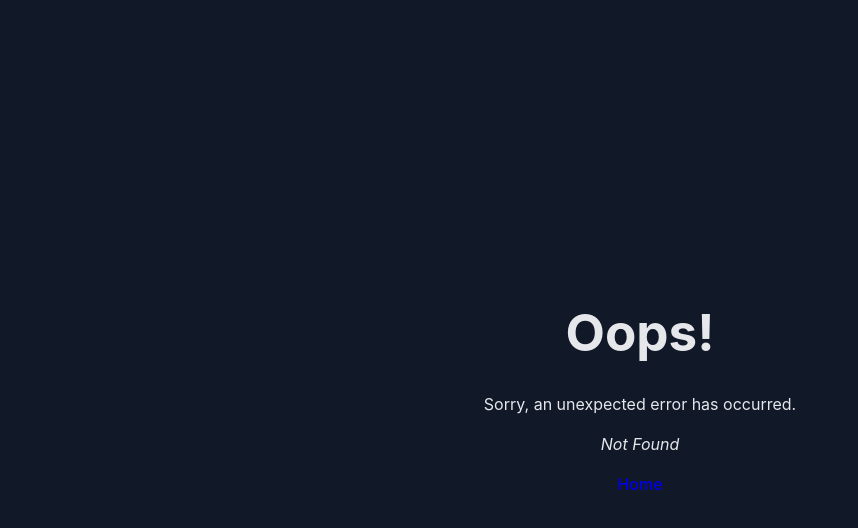
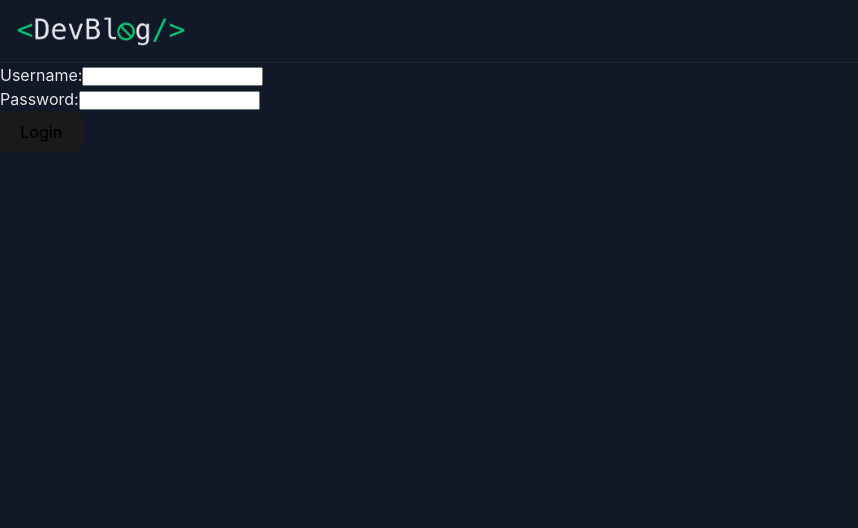
Before and after one commit to JamieYau/blog-client, a React (Vite) app: page /login in a window 1280 px wide. Before the commit this address had no page. Shown: the top 528 px of the page, without its empty margins (0-858 px from the left). Built offline with nearby package versions, Linux system fonts and the light colour scheme.

Commit message:
Add login page

```diff
--- a/src/api.js
+++ b/src/api.js
@@ -1,8 +1,21 @@
+const BASE_URL = import.meta.env.VITE_API_BASE_URL;
+
+export async function login(username, password) {
+  const response = await fetch(`${BASE_URL}/auth/login`, {
+    method: "POST",
+    headers: {
+      "Content-Type": "application/json",
+    },
+    body: JSON.stringify({ username, password }),
+  });
+  return response.json();
+}
+
 export async function getPosts() {
   let posts;
   // Fetch the list of blog posts from your API
   try {
-    const response = await fetch("http://localhost:3000/api/posts");
+    const response = await fetch(`${BASE_URL}/posts`);
     const postsData = await response.json();
     if (!postsData.success) {
       throw new Error("Failed to fetch post: " + postsData.errors);
@@ -13,7 +26,7 @@ export async function getPosts() {
     const postsWithAuthors = await Promise.all(
       posts.map(async (post) => {
         const authorResponse = await fetch(
-          `http://localhost:3000/api/users/${post.authorId}`
+          `${BASE_URL}/users/${post.authorId}`
         );
         const authorData = await authorResponse.json();
 
@@ -41,7 +54,7 @@ export async function getPosts() {
 export async function getPost(postId) {
   try {
     // Fetch the post data from your API
-    const response = await fetch(`http://localhost:3000/api/posts/${postId}`);
+    const response = await fetch(`${BASE_URL}/posts/${postId}`);
     const postData = await response.json();
 
     if (!postData.success) {
@@ -51,9 +64,7 @@ export async function getPost(postId) {
     const post = postData.data;
 
     // Fetch the author's name for the post
-    const authorResponse = await fetch(
-      `http://localhost:3000/api/users/${post.authorId}`
-    );
+    const authorResponse = await fetch(`${BASE_URL}/users/${post.authorId}`);
     const authorData = await authorResponse.json();
 
     if (!authorData.success) {
@@ -80,7 +91,7 @@ export async function getPostComments(postId) {
   let comments;
   // Fetch the list of blog comments from your API
   try {
-      const response = await fetch(`http://localhost:3000/api/posts/${postId}/comments`);
+    const response = await fetch(`${BASE_URL}/posts/${postId}/comments`);
     const commentsData = await response.json();
     if (!commentsData.success) {
       throw new Error("Failed to fetch comments: " + commentsData.errors);
@@ -91,7 +102,7 @@ export async function getPostComments(postId) {
     const commentsWithAuthors = await Promise.all(
       comments.map(async (comment) => {
         const authorResponse = await fetch(
-            `http://localhost:3000/api/users/${comment.authorId}`
+          `${BASE_URL}/users/${comment.authorId}`
         );
         const authorData = await authorResponse.json();
 
--- /dev/null
+++ b/src/routes/LoginPage.jsx
@@ -0,0 +1,42 @@
+import { useState } from "react";
+import { useNavigate } from "react-router-dom";
+import { login } from "../api";
+
+export default function LoginPage() {
+  const [username, setUsername] = useState("");
+  const [password, setPassword] = useState("");
+  const navigate = useNavigate();
+
+  const handleLogin = async (e) => {
+    e.preventDefault();
+    try {
+      const response = await login(username, password);
+      localStorage.setItem("token", response.token);
+      navigate("/");
+    } catch (error) {
+      console.error("Login failed", error);
+    }
+  };
+
+  return (
+    <form onSubmit={handleLogin}>
+      <div>
+        <label>Username:</label>
+        <input
+          type="text"
+          value={username}
+          onChange={(e) => setUsername(e.target.value)}
+        />
+      </div>
+      <div>
+        <label>Password:</label>
+        <input
+          type="password"
+          value={password}
+          onChange={(e) => setPassword(e.target.value)}
+        />
+      </div>
+      <button type="submit">Login</button>
+    </form>
+  );
+}
```
Also changed, not shown: src/main.jsx (+15 -10 lines), 1 other file (tests, documents, lock files or other folders). Lines whose indentation alone changed are shown as unchanged.
